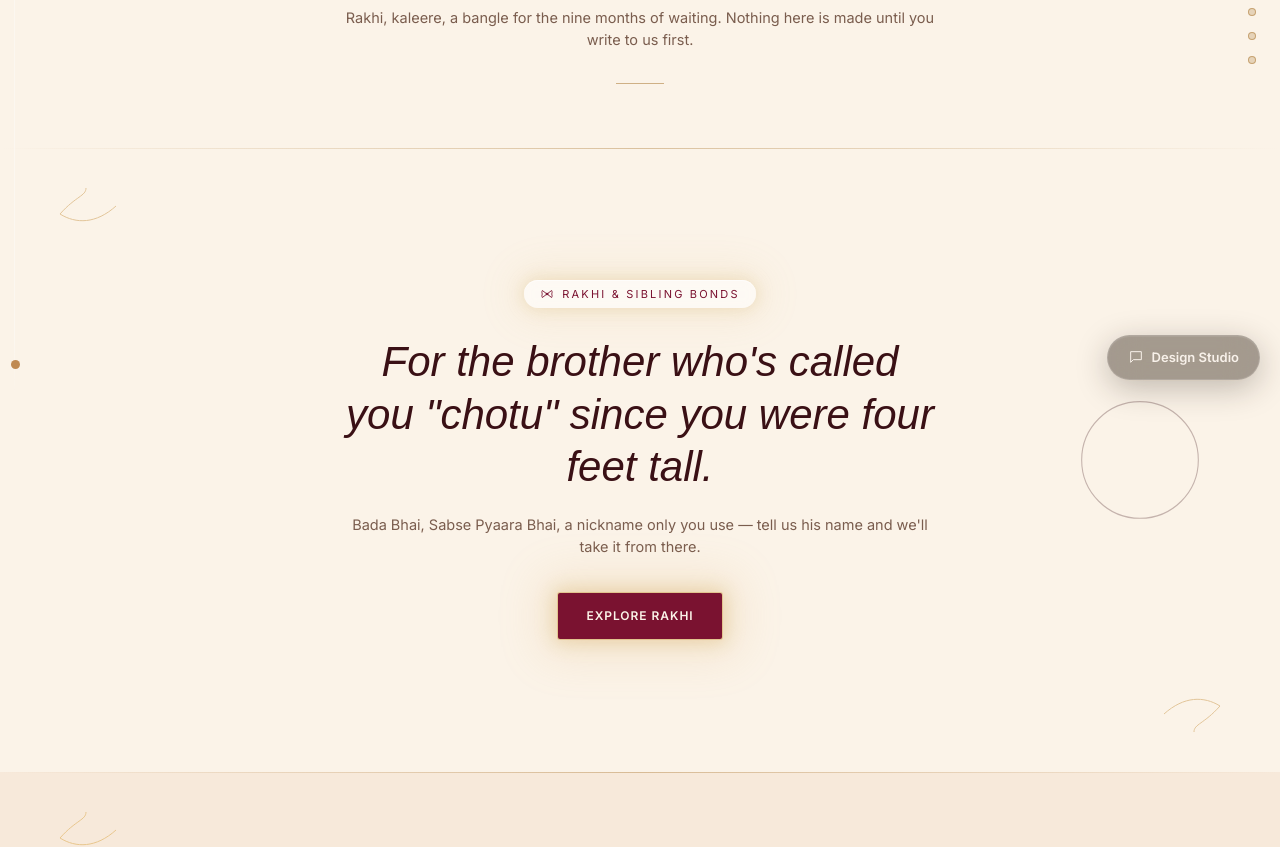
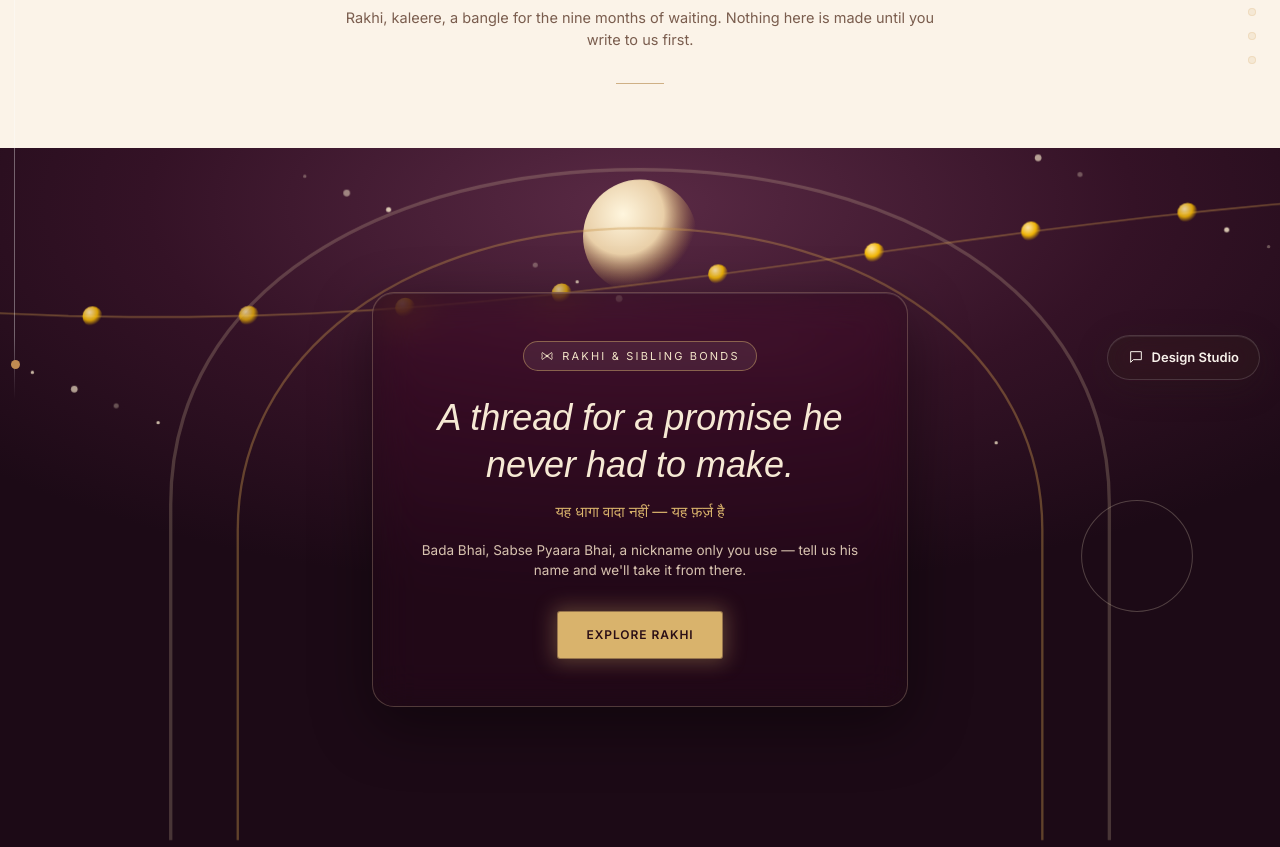
Before and after one commit to Ri-Dawn/Bloom-and-Blossom, a Next.js app: page / in a window 1280 px wide. Shown: the part 400-1247 px from the top of the page. Built offline with nearby package versions, Linux system fonts and the light colour scheme; a web font is replaced by a local one.

Commit message:
Add files via upload
commit changes

```diff
--- a/app/category/[slug]/page.tsx
+++ b/app/category/[slug]/page.tsx
@@ -2,10 +2,9 @@ import Link from 'next/link';
 import { notFound } from 'next/navigation';
 import { findCategory } from '@/lib/categories';
 import CategoryIcon from '@/components/CategoryIcon';
-import { CornerFlourish } from '@/components/decor/CornerFlourish';
+import DuskScene from '@/components/decor/DuskScene';
 import ChatWidget from '@/components/ChatWidget';
 
-const INK = '#3A1015';
 const WINE = '#7A1230';
 
 export default function CategoryPage({ params }: { params: { slug: string } }) {
@@ -13,29 +12,31 @@ export default function CategoryPage({ params }: { params: { slug: string } }) {
   if (!cat) return notFound();
 
   return (
-    <main className="px-4 pb-24" style={{ background: '#FBF3E8' }}>
-      <section className="max-w-4xl mx-auto pt-12 pb-10 text-center relative">
-        <CornerFlourish className="absolute top-0 left-0 w-14 h-14 hidden md:block opacity-50" style={{ color: cat.mood.accent }} />
-        <CornerFlourish flip className="absolute top-0 right-0 w-14 h-14 hidden md:block opacity-50" style={{ color: cat.mood.accent }} />
-        <div className="glow-badge inline-flex items-center gap-2 rounded-full px-4 py-1.5 text-[11px] tracking-[0.2em] uppercase mb-6" style={{ color: WINE }}>
-          <CategoryIcon name={cat.icon} className="w-3.5 h-3.5" />
-          {cat.eyebrow}{cat.comingSoon ? ' · Coming Soon' : ''}
+    <main className="pb-24" style={{ background: '#FBF3E8' }}>
+      <section className="dusk-section relative overflow-hidden" style={{ minHeight: '320px' }}>
+        <DuskScene className="absolute inset-0" />
+        <div className="relative z-10 max-w-3xl mx-auto px-6 py-16 text-center">
+          <div className="dusk-badge inline-flex items-center gap-2 rounded-full px-4 py-1.5 text-[11px] tracking-[0.2em] uppercase mb-6">
+            <CategoryIcon name={cat.icon} className="w-3.5 h-3.5" />
+            {cat.eyebrow}{cat.comingSoon ? ' · Coming Soon' : ''}
+          </div>
+          <h1 className="font-display italic text-2xl md:text-[32px] leading-tight" style={{ color: '#F6E9D4' }}>{cat.headline}</h1>
+          <p className="mt-3 text-[15px]" style={{ color: '#D9B36C' }}>{cat.hindi}</p>
+          <p className="mt-4 text-[14px] max-w-xl mx-auto" style={{ color: '#D8C3B0' }}>{cat.blurb}</p>
         </div>
-        <h1 className="font-display italic text-2xl md:text-[32px] leading-tight max-w-2xl mx-auto" style={{ color: INK }}>{cat.headline}</h1>
-        <p className="mt-4 text-[14px] max-w-xl mx-auto" style={{ color: '#7A5D4E' }}>{cat.blurb}</p>
       </section>
 
       {cat.comingSoon ? (
-        <section className="max-w-2xl mx-auto text-center py-10">
+        <section className="max-w-2xl mx-auto text-center py-16 px-4">
           <p className="text-[14px] text-stone500">
             This collection is still being made. Check back soon, or use Design Studio in the corner to ask us directly.
           </p>
-          <Link href="/" className="inline-block mt-6 text-[12px] tracking-[0.08em] uppercase font-semibold rounded-sm px-6 py-3 border" style={{ borderColor: INK, color: INK }}>
+          <Link href="/" className="inline-block mt-6 text-[12px] tracking-[0.08em] uppercase font-semibold rounded-sm px-6 py-3 border" style={{ borderColor: '#3A1015', color: '#3A1015' }}>
             Back to all occasions
           </Link>
         </section>
       ) : (
-        <section className="max-w-4xl mx-auto">
+        <section className="max-w-4xl mx-auto px-4 pt-10">
           <div className="gold-thread-divider mb-8" />
           <div className="text-[11px] tracking-[0.12em] uppercase text-stone500 mb-4 px-1">
             Starting points — every one of these is a beginning, not a finished piece
--- a/app/globals.css
+++ b/app/globals.css
@@ -228,6 +228,46 @@ body {
     0 0 60px 20px rgba(217, 179, 108, 0.28);
 }
 
+/* ---------- Dusk Temple: the story-section scene ---------- */
+.dusk-section {
+  background: radial-gradient(ellipse 70% 55% at 50% 8%, #5A2A45 0%, #341226 55%, #1C0A16 100%);
+}
+@keyframes duskStarTwinkle {
+  0%, 100% { opacity: 0.3; }
+  50% { opacity: 0.85; }
+}
+.dusk-star {
+  animation: duskStarTwinkle 3.2s ease-in-out infinite;
+}
+@keyframes duskBulbGlow {
+  0%, 100% { opacity: 0.7; }
+  50% { opacity: 1; }
+}
+.dusk-bulb {
+  animation: duskBulbGlow 2.4s ease-in-out infinite;
+}
+.dusk-glass-card {
+  background: rgba(30, 12, 22, 0.4);
+  backdrop-filter: blur(22px) saturate(160%);
+  -webkit-backdrop-filter: blur(22px) saturate(160%);
+  border: 1px solid rgba(233, 207, 168, 0.25);
+  border-radius: 22px;
+  box-shadow: 0 20px 60px rgba(0, 0, 0, 0.4), inset 0 1px 0 rgba(255, 255, 255, 0.1);
+}
+.dusk-badge {
+  color: #F3E4C8;
+  background: rgba(255, 255, 255, 0.07);
+  border: 1px solid rgba(217, 179, 108, 0.45);
+}
+.dusk-cta {
+  background: #D9B36C;
+  color: #2B0F16;
+  box-shadow: 0 0 0 1px rgba(217, 179, 108, 0.55), 0 0 20px 5px rgba(217, 179, 108, 0.3);
+}
+.dusk-cta:hover {
+  box-shadow: 0 0 0 1px rgba(217, 179, 108, 0.75), 0 0 28px 8px rgba(217, 179, 108, 0.45);
+}
+
 /* ---------- footer, a quiet echo of the marigold string ---------- */
 .footer-thread {
   height: 1px;
--- a/components/ChatWidget.tsx
+++ b/components/ChatWidget.tsx
@@ -127,7 +127,7 @@ export default function ChatWidget({
       {open && (
         <div
           className="fixed bottom-20 right-5 z-[60] flex flex-col overflow-hidden glass-tile"
-          style={{ width: 'min(92vw, 380px)', maxHeight: '70vh' }}
+          style={{ position: 'fixed', width: 'min(92vw, 380px)', maxHeight: '70vh' }}
         >
           <div className="flex items-start justify-between px-4 py-3 border-b border-white/40">
             <div>
--- a/components/ScrollStory.tsx
+++ b/components/ScrollStory.tsx
@@ -8,11 +8,8 @@ import { ScrollTrigger } from 'gsap/ScrollTrigger';
 import type { Category } from '@/lib/categories';
 import CategoryIcon from './CategoryIcon';
 import RakhiTieAnimation from './decor/RakhiTieAnimation';
-import { CornerFlourish } from './decor/CornerFlourish';
+import DuskScene from './decor/DuskScene';
 import TravelingLight from './TravelingLight';
-
-const INK = '#3A1015'; // one wine ink, used for every headline on the site
-const WINE = '#7A1230'; // the one CTA colour, used everywhere
 
 if (typeof window !== 'undefined') {
   gsap.registerPlugin(ScrollTrigger);
@@ -24,6 +21,7 @@ function applyMood(cat: Category) {
 
 function Section({ cat, index }: { cat: Category; index: number }) {
   const sectionRef = useRef<HTMLElement>(null);
+  const sceneRef = useRef<HTMLDivElement>(null);
 
   useEffect(() => {
     if (!sectionRef.current) return;
@@ -35,6 +33,19 @@ function Section({ cat, index }: { cat: Category; index: number }) {
         onEnter: () => applyMood(cat),
         onEnterBack: () => applyMood(cat),
       });
+
+      // the scene drifts slightly slower than the scroll — a quiet parallax
+      if (sceneRef.current) {
+        gsap.fromTo(
+          sceneRef.current,
+          { y: -18 },
+          {
+            y: 18,
+            ease: 'none',
+            scrollTrigger: { trigger: sectionRef.current, start: 'top bottom', end: 'bottom top', scrub: 0.6 },
+          }
+        );
+      }
     }, sectionRef);
     return () => ctx.revert();
   }, [cat]);
@@ -43,78 +54,60 @@ function Section({ cat, index }: { cat: Category; index: number }) {
     <section
       ref={sectionRef}
       id={cat.slug}
-      className="relative flex items-center overflow-hidden"
-      style={{ minHeight: 'clamp(460px, 78vh, 760px)', background: index % 2 === 0 ? '#FBF3E8' : '#F7E9DA' }}
+      className="dusk-section relative flex items-center overflow-hidden"
+      style={{ minHeight: 'clamp(520px, 88vh, 860px)' }}
     >
-      <div className="gold-thread-divider absolute top-0 left-0 right-0" />
-      <CornerFlourish className="section-flourish absolute top-9 left-14 w-16 h-16 hidden md:block" style={{ color: cat.mood.accent }} />
-      <CornerFlourish flip className="section-flourish absolute bottom-9 right-14 w-16 h-16 hidden md:block" style={{ color: cat.mood.accent }} />
+      <div ref={sceneRef} className="absolute inset-0">
+        <DuskScene className="absolute inset-0" />
+      </div>
 
       {cat.motif === 'rakhi' && !cat.comingSoon && (
-        <div className="hidden lg:block absolute right-10 top-1/2 -translate-y-1/2 w-[200px] pointer-events-none opacity-80">
-          <RakhiTieAnimation triggerRef={sectionRef} ink={INK} accent={cat.mood.accent} />
+        <div className="hidden lg:block absolute right-12 top-[58%] -translate-y-1/2 w-[190px] pointer-events-none opacity-70">
+          <RakhiTieAnimation triggerRef={sectionRef} ink="#F3E4C8" accent={cat.mood.accent} />
         </div>
       )}
 
-      <div className="relative z-10 max-w-2xl mx-auto px-6 sm:px-10 text-center">
+      <div className="relative z-10 max-w-xl mx-auto px-5 py-4">
         <motion.div
-          initial={{ opacity: 0, y: 16 }}
+          initial={{ opacity: 0, y: 20 }}
           whileInView={{ opacity: 1, y: 0 }}
-          viewport={{ once: true, amount: 0.5 }}
-          transition={{ duration: 0.6, ease: [0.16, 1, 0.3, 1] }}
-          className="glow-badge inline-flex items-center gap-2 rounded-full px-4 py-1.5 text-[11px] tracking-[0.2em] uppercase mb-7"
-          style={{ color: WINE, borderColor: `${cat.mood.accent}88` }}
+          viewport={{ once: true, amount: 0.4 }}
+          transition={{ duration: 0.7, ease: [0.16, 1, 0.3, 1] }}
+          className="dusk-glass-card px-8 sm:px-12 py-10 sm:py-12 text-center"
         >
+          <div className="dusk-badge inline-flex items-center gap-2 rounded-full px-4 py-1.5 text-[11px] tracking-[0.2em] uppercase mb-6">
             <CategoryIcon name={cat.icon} className="w-3.5 h-3.5" />
             {cat.eyebrow}
             {cat.comingSoon && <span className="opacity-60">· Coming Soon</span>}
-        </motion.div>
+          </div>
 
-        <motion.h2
-          initial={{ opacity: 0, y: 18 }}
-          whileInView={{ opacity: 1, y: 0 }}
-          viewport={{ once: true, amount: 0.5 }}
-          transition={{ duration: 0.7, delay: 0.05, ease: [0.16, 1, 0.3, 1] }}
-          className="font-display italic text-[clamp(26px,4.4vw,42px)] leading-[1.25]"
-          style={{ color: INK }}
-        >
+          <h2 className="font-display italic text-[clamp(24px,3.6vw,36px)] leading-[1.3]" style={{ color: '#F6E9D4' }}>
             {cat.headline}
-        </motion.h2>
+          </h2>
 
-        <motion.p
-          initial={{ opacity: 0, y: 14 }}
-          whileInView={{ opacity: 1, y: 0 }}
-          viewport={{ once: true, amount: 0.5 }}
-          transition={{ duration: 0.6, delay: 0.12, ease: [0.16, 1, 0.3, 1] }}
-          className="mt-5 text-[14.5px]"
-          style={{ color: '#7A5D4E' }}
-        >
+          <p className="mt-3 text-[15px]" style={{ color: '#D9B36C' }}>{cat.hindi}</p>
+
+          <p className="mt-4 text-[13.5px]" style={{ color: '#D8C3B0' }}>
             {cat.blurb}
-        </motion.p>
+          </p>
 
-        <motion.div
-          initial={{ opacity: 0, y: 10 }}
-          whileInView={{ opacity: 1, y: 0 }}
-          viewport={{ once: true, amount: 0.5 }}
-          transition={{ duration: 0.6, delay: 0.18, ease: [0.16, 1, 0.3, 1] }}
-          className="mt-9"
-        >
+          <div className="mt-8">
             {cat.comingSoon ? (
               <span
                 className="inline-flex items-center gap-2 text-[12px] tracking-[0.08em] uppercase font-semibold rounded-sm px-6 py-3 border"
-              style={{ borderColor: INK, color: INK, opacity: 0.6 }}
+                style={{ borderColor: '#E9CFA8', color: '#E9CFA8', opacity: 0.6 }}
               >
                 Notify me when it's ready
               </span>
             ) : (
               <Link
                 href={`/category/${cat.slug}`}
-              className="glow-cta inline-flex items-center gap-2 text-[12px] tracking-[0.08em] uppercase font-semibold rounded-sm px-7 py-3.5 transition-transform hover:-translate-y-0.5"
-              style={{ background: WINE, color: '#FBF3E8' }}
+                className="dusk-cta inline-flex items-center gap-2 text-[12px] tracking-[0.08em] uppercase font-semibold rounded-sm px-7 py-3.5 transition-transform hover:-translate-y-0.5"
               >
                 Explore {cat.eyebrow.split('&')[0].trim()}
               </Link>
             )}
+          </div>
         </motion.div>
       </div>
     </section>
@@ -136,7 +129,7 @@ export default function ScrollStory({ categories }: { categories: Category[] })
             href={`#${c.slug}`}
             aria-label={c.eyebrow}
             className="w-2 h-2 rounded-full border hover:scale-125 transition-transform"
-            style={{ borderColor: '#A9762F88', background: 'rgba(169,118,47,0.25)' }}
+            style={{ borderColor: '#E9CFA888', background: 'rgba(233,207,168,0.3)' }}
           />
         ))}
       </div>
--- /dev/null
+++ b/components/decor/DuskScene.tsx
@@ -0,0 +1,88 @@
+'use client';
+
+// The Dusk Temple scene: a moonlit archway with a glowing string of lights
+// swagged across it. Positions are computed with plain trig (no Math.random,
+// no DOM path APIs) so server and client render identically.
+
+const STAR_COUNT = 34;
+const BULB_COUNT = 16;
+
+function swagPoint(t: number, width: number) {
+  const x = t * width;
+  const y = 60 + Math.sin(t * Math.PI * 1.7) * 34 + Math.sin(t * Math.PI * 0.6 + 1) * 14;
+  return { x, y };
+}
+
+export default function DuskScene({ className }: { className?: string }) {
+  const width = 1400;
+
+  return (
+    <div className={className} aria-hidden>
+      <svg viewBox={`0 0 ${width} 420`} preserveAspectRatio="xMidYMin slice" className="w-full h-full" xmlns="http://www.w3.org/2000/svg">
+        <defs>
+          <radialGradient id="moonGlow" cx="35%" cy="30%" r="65%">
+            <stop offset="0%" stopColor="#FFF6DE" />
+            <stop offset="55%" stopColor="#E9CFA8" />
+            <stop offset="100%" stopColor="#C9974B" stopOpacity="0" />
+          </radialGradient>
+          <radialGradient id="bulbGlow2" cx="35%" cy="30%" r="65%">
+            <stop offset="0%" stopColor="#FFE9B0" />
+            <stop offset="60%" stopColor="#F2B705" />
+            <stop offset="100%" stopColor="#F2B705" stopOpacity="0" />
+          </radialGradient>
+        </defs>
+
+        {/* stars, deterministic placement */}
+        {Array.from({ length: STAR_COUNT }).map((_, i) => {
+          const x = (i * 137.5) % width;
+          const y = 12 + ((i * 53) % 180);
+          const r = 1 + (i % 3) * 0.5;
+          return <circle key={i} cx={x} cy={y} r={r} fill="#F3E4C8" opacity={0.3 + ((i * 7) % 5) / 10} className="dusk-star" style={{ animationDelay: `${(i % 6) * 0.5}s` }} />;
+        })}
+
+        {/* moon */}
+        <circle cx={width / 2} cy="60" r="34" fill="url(#moonGlow)" />
+
+        {/* archway */}
+        <path
+          d={`M${width / 2 - 280} 420 V220 C${width / 2 - 280} 90, ${width / 2 - 150} 20, ${width / 2} 20 C${width / 2 + 150} 20, ${width / 2 + 280} 90, ${width / 2 + 280} 220 V420`}
+          stroke="#E9CFA8"
+          strokeWidth="2"
+          opacity="0.22"
+          fill="none"
+        />
+        <path
+          d={`M${width / 2 - 240} 420 V235 C${width / 2 - 240} 130, ${width / 2 - 140} 55, ${width / 2} 55 C${width / 2 + 140} 55, ${width / 2 + 240} 130, ${width / 2 + 240} 235 V420`}
+          stroke="#C9974B"
+          strokeWidth="1.4"
+          opacity="0.4"
+          fill="none"
+        />
+
+        {/* the string of lights, swagged across the top */}
+        <path
+          d={Array.from({ length: 40 }, (_, i) => swagPoint(i / 39, width)).map((p, i) => `${i === 0 ? 'M' : 'L'}${p.x.toFixed(1)} ${p.y.toFixed(1)}`).join(' ')}
+          stroke="#C9974B"
+          strokeOpacity="0.45"
+          strokeWidth="1"
+          fill="none"
+        />
+        {Array.from({ length: BULB_COUNT }).map((_, i) => {
+          const t = i / (BULB_COUNT - 1);
+          const p = swagPoint(t, width);
+          return (
+            <circle
+              key={i}
+              className="dusk-bulb"
+              style={{ animationDelay: `${(i % 7) * 0.3}s` }}
+              cx={p.x}
+              cy={p.y}
+              r="6"
+              fill="url(#bulbGlow2)"
+            />
+          );
+        })}
+      </svg>
+    </div>
+  );
+}
--- a/lib/categories.ts
+++ b/lib/categories.ts
@@ -15,6 +15,7 @@ export interface Category {
   slug: string;
   eyebrow: string;
   headline: string;
+  hindi: string; // a short bilingual accent line beneath the headline
   blurb: string;
   icon: Motif;
   motif: Motif;
@@ -27,7 +28,8 @@ export const CATEGORIES: Category[] = [
   {
     slug: 'rakhi',
     eyebrow: 'Rakhi & Sibling Bonds',
-    headline: `For the brother who's called you "chotu" since you were four feet tall.`,
+    headline: `A thread for a promise he never had to make.`,
+    hindi: 'यह धागा वादा नहीं — यह फ़र्ज़ है',
     blurb: `Bada Bhai, Sabse Pyaara Bhai, a nickname only you use — tell us his name and we'll take it from there.`,
     icon: 'rakhi',
     motif: 'rakhi',
@@ -51,6 +53,7 @@ export const CATEGORIES: Category[] = [
     slug: 'mom-to-be',
     eyebrow: 'Mom-to-Be Bangles',
     headline: 'Nine months of waiting, held in a pair of bangles.',
+    hindi: 'नौ महीने का इंतज़ार, एक धागे में',
     blurb: `For the mother-to-be — a set she'll wear through every kick and every wait.`,
     icon: 'baby',
     motif: 'baby',
@@ -64,6 +67,7 @@ export const CATEGORIES: Category[] = [
     slug: 'watch-charms',
     eyebrow: 'Watch Charms',
     headline: 'A small charm for the watch you already never take off.',
+    hindi: 'हर पल के साथ, एक छोटी सी याद',
     blurb: `Five designs, each one small enough to wear every day.`,
     icon: 'charms',
     motif: 'charms',
@@ -80,6 +84,7 @@ export const CATEGORIES: Category[] = [
     slug: 'bag-charms',
     eyebrow: 'Bag Charms',
     headline: 'The first thing you clip on before you leave the house.',
+    hindi: 'हर सफ़र में साथ, एक छोटा सा साथी',
     blurb: `A small flourish for the bag you carry every day.`,
     icon: 'charms',
     motif: 'charms',
@@ -94,6 +99,7 @@ export const CATEGORIES: Category[] = [
     slug: 'kaleere',
     eyebrow: 'Kaleere & Bridal',
     headline: 'Before you enter as a bride, walk in carrying every woman who ever wished you well.',
+    hindi: 'हर दुआ का धागा, कलीरे में बंधा',
     blurb: `Wedding jewellery and wedding kaleere — coming soon.`,
     icon: 'kaleere',
     motif: 'kaleere',
@@ -105,6 +111,7 @@ export const CATEGORIES: Category[] = [
     slug: 'friendship',
     eyebrow: 'Friendship & Gifting',
     headline: `The "thank you" that's too small for a card and too meaningful for nothing.`,
+    hindi: 'दोस्ती का शुक्रिया, शब्दों से परे',
     blurb: `For the friend, the mentor, the person who helped you grow — coming soon.`,
     icon: 'friendship',
     motif: 'friendship',
```
Lines whose indentation alone changed are shown as unchanged.
